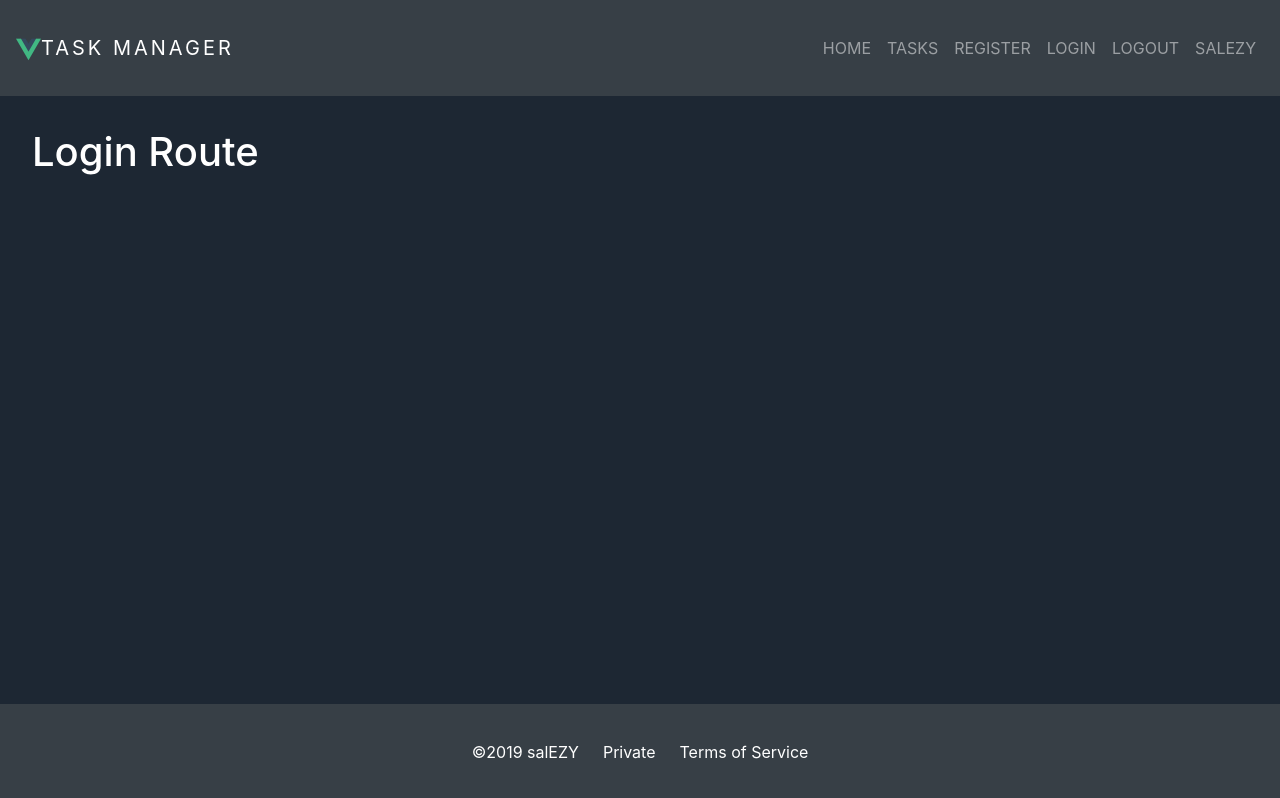
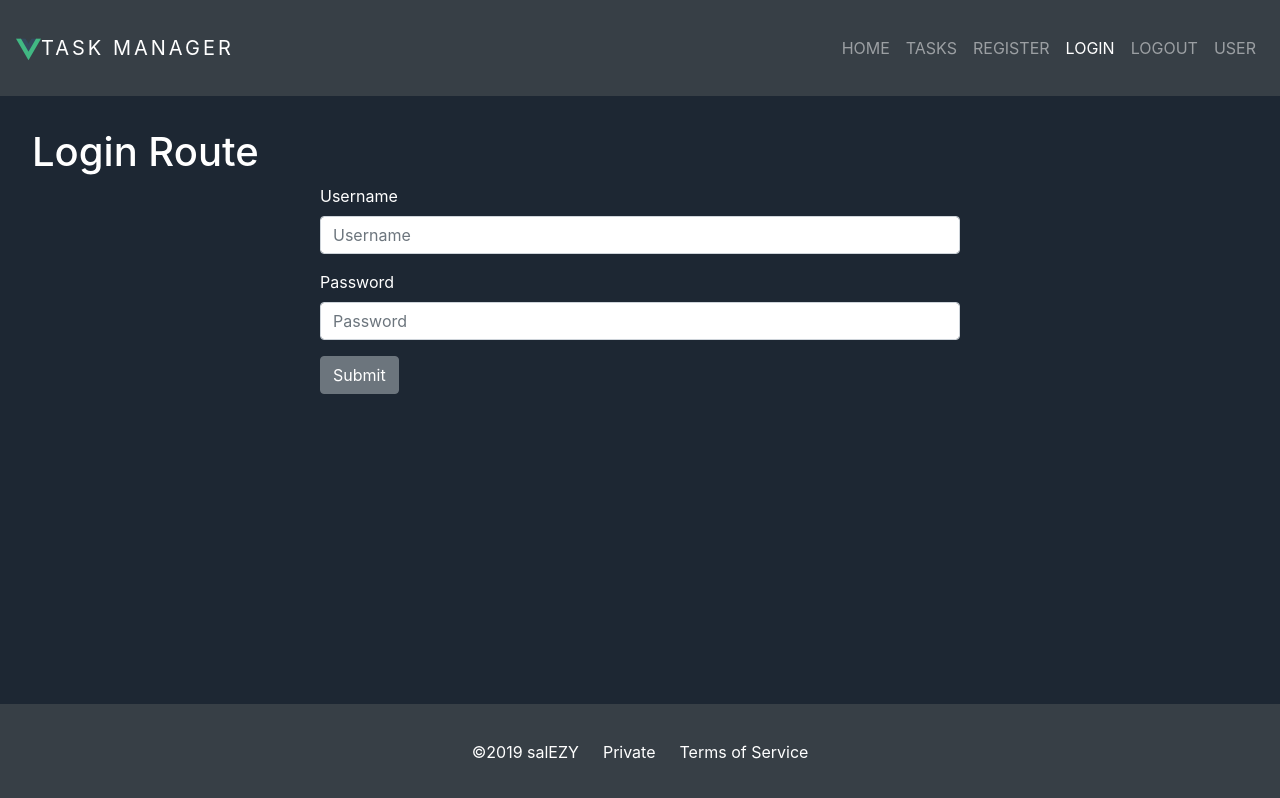
Before and after one commit to salEZY/mevn-practice, a Vue app: page /login in a window 1280 px wide. Built offline with nearby package versions, Linux system fonts and the light colour scheme.

Commit message:
add vuex

```diff
--- a/src/App.vue
+++ b/src/App.vue
@@ -2,21 +2,24 @@
   <div id="app">
     <NavBar />
     <div id="app-container">
-      <router-view/>
+      <router-view />
     </div>
     <Footer />
   </div>
 </template>
 
 <script>
-import NavBar from '@/components/NavBar.vue'
-import Footer from '@/components/Footer.vue'
+import NavBar from "@/components/NavBar.vue";
+import Footer from "@/components/Footer.vue";
 
 export default {
-  name: 'app',
+  name: "app",
   components: {
     NavBar,
     Footer
+  },
+  beforeCreate: function() {
+    this.$store.dispatch("authenticate");
   }
-}
+};
 </script>
--- a/src/assets/css/style.css
+++ b/src/assets/css/style.css
@@ -1,4 +1,4 @@
-*{
+* {
   color: #fff;
 }
 .custom-bg-dark {
@@ -14,12 +14,12 @@ a.navbar-brand {
   letter-spacing: 3px;
 }
 
-li.nav-item a{
+li.nav-item a {
   text-transform: uppercase;
 }
 
 @media screen and (max-width: 767px) {
-  div#navbarCollapse{
+  div#navbarCollapse {
     width: 100%;
     position: fixed;
     top: 75px;
@@ -62,7 +62,7 @@ div#custom-home {
 }
 
 .btn-primary {
-  background-color: #32ACED !important;
+  background-color: #32aced !important;
 }
 
 .btn-success {
@@ -72,3 +72,11 @@ div#custom-home {
 .btn-success:hover {
   background-color: #3da978;
 }
+
+form.custom-form {
+  max-width: 40rem;
+  display: flex;
+  flex-direction: column;
+  margin-left: auto;
+  margin-right: auto;
+}
--- a/src/components/NavBar.vue
+++ b/src/components/NavBar.vue
@@ -27,13 +27,17 @@
             <router-link to="/register" class="nav-link" exact>Register</router-link>
           </li>
           <li class="nav-item">
-            <router-link to="/logim" class="nav-link" exact>Login</router-link>
+            <router-link to="/login" class="nav-link" exact>Login</router-link>
           </li>
           <li class="nav-item">
             <router-link to="/logout" class="nav-link" exact>Logout</router-link>
           </li>
           <li class="nav-item">
-            <router-link to="/" class="nav-link" exact>salEZY</router-link>
+            <router-link
+              to="/"
+              class="nav-link"
+              exact
+            >{{ this.$store.state.username ? this.$store.state.username : 'User' }}</router-link>
           </li>
         </ul>
       </div>
--- /dev/null
+++ b/src/services/AuthService.js
@@ -0,0 +1,26 @@
+import store from '../store'
+
+export function isLoggedIn() {
+  const token = localStorage.getItem('token')
+  return token != null
+}
+
+export function login() {
+  const token = {
+    username: 'salezy'
+  }
+  setToken(token)
+}
+
+export function setToken(token) {
+  localStorage.setItem('token', JSON.stringify(token))
+  store.dispatch('authenticate')
+}
+
+export function getUsername() {
+  return 'salezy'
+}
+
+export function getUserId() {
+  return 1
+}
--- a/src/store.js
+++ b/src/store.js
@@ -1,16 +1,31 @@
 import Vue from 'vue'
 import Vuex from 'vuex'
+import * as auth from './services/AuthService'
 
 Vue.use(Vuex)
 
 export default new Vuex.Store({
   state: {
-
+    isLoggedIn: false,
+    apiUrl: 'http://localhost:3000',
+    username: null,
+    userId: null
   },
   mutations: {
-
+    authenticate(state) {
+      state.isLoggedIn = auth.isLoggedIn()
+      if (state.isLoggedIn) {
+        state.username = auth.getUsername()
+        state.userId = auth.getUserId()
+      } else {
+        state.username = null
+        state.userId = null
+      }
+    }
   },
   actions: {
-
+    authenticate(context) {
+      context.commit('authenticate')
+    }
   }
 })
--- a/src/views/authentication/Login.vue
+++ b/src/views/authentication/Login.vue
@@ -1,3 +1,33 @@
 <template>
-  <h1>Login Route</h1>
+  <div>
+    <h1>Login Route</h1>
+    <form class="custom-form" v-on:submit="onSubmit">
+      <div class="form-group">
+        <label for="username">Username</label>
+        <input type="text" class="form-control" id="username" placeholder="Username" />
+      </div>
+      <div class="form-group">
+        <label for="password">Password</label>
+        <input type="password" class="form-control" id="password" placeholder="Password" />
+      </div>
+      <div class="form-group">
+        <button type="submit" class="btn btn-secondary">Submit</button>
+      </div>
+    </form>
+  </div>
 </template>
+
+<script>
+import * as auth from "../../services/AuthService";
+
+export default {
+  name: "login",
+  methods: {
+    onSubmit: function(e) {
+      e.preventDefault();
+      auth.login();
+      this.$router.push({ name: "home" });
+    }
+  }
+};
+</script>
```
